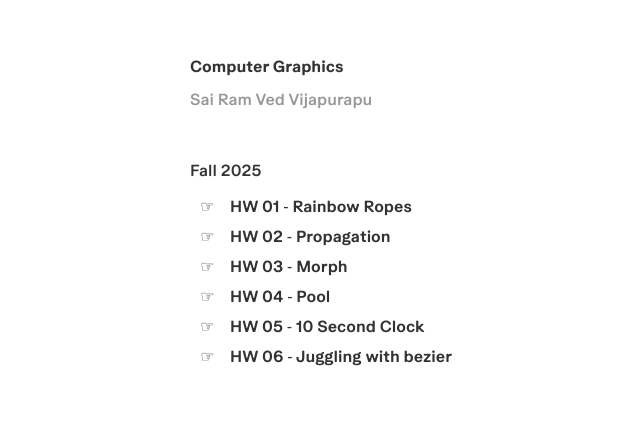
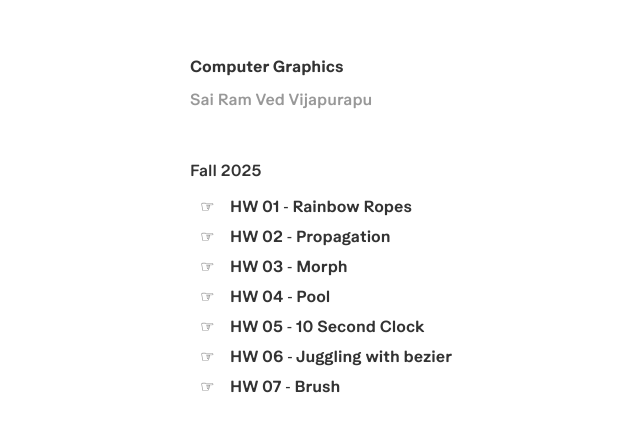
Before and after one commit to sairamved/computer-graphics-fall25, a plain HTML site: page index.html in a window 1280 px wide. Shown: the part 103-538 px from the top of the page, without its empty margins (222-862 px from the left). Drawn offline with Linux system fonts and the light colour scheme.

Commit message:
Update index.html

```diff
--- a/index.html
+++ b/index.html
@@ -22,6 +22,7 @@
                 <li><a href="hw4.html">HW 04 - Pool</a></li>
                 <li><a href="hw5.html">HW 05 - 10 Second Clock</a></li>
                 <li><a href="hw6.html">HW 06 - Juggling with bezier</a></li>
+                <li><a href="hw7.html">HW 07 - Brush</a></li>
             </ul>
         </section>
     </div>
```
